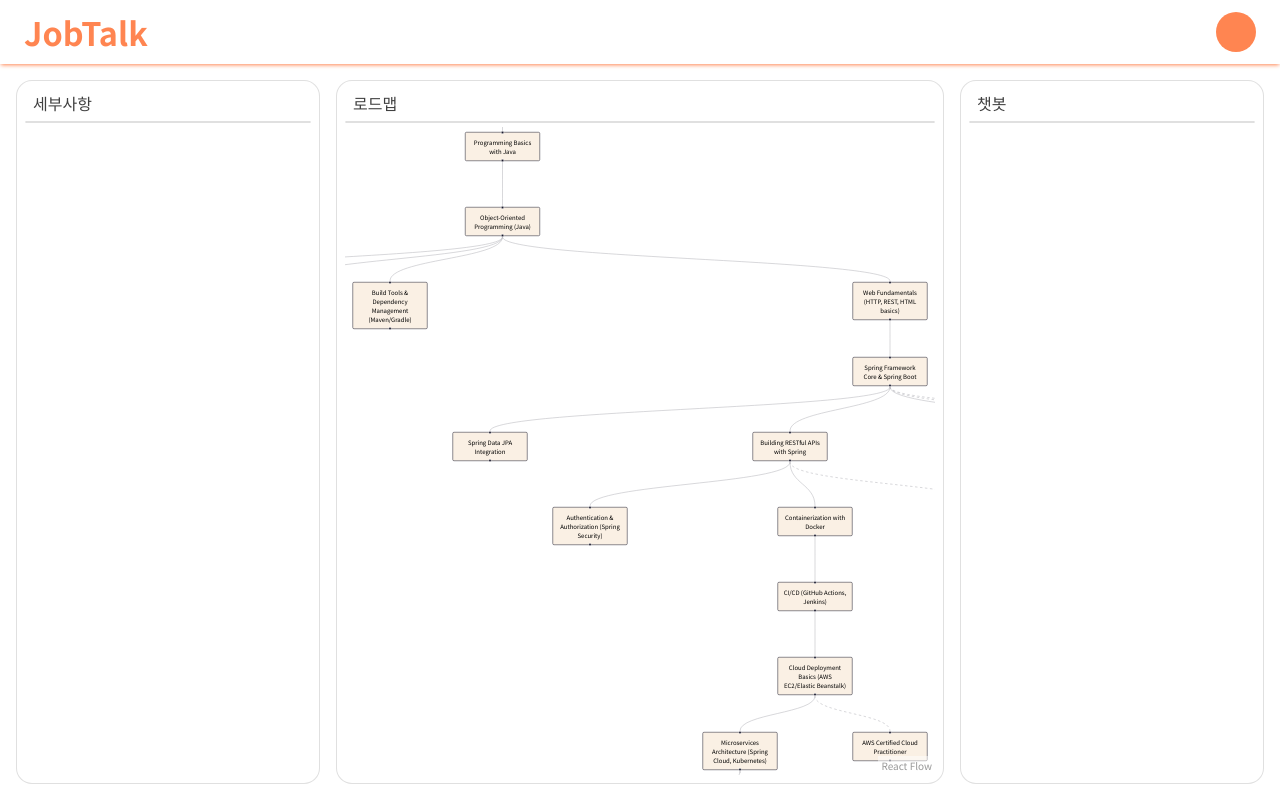
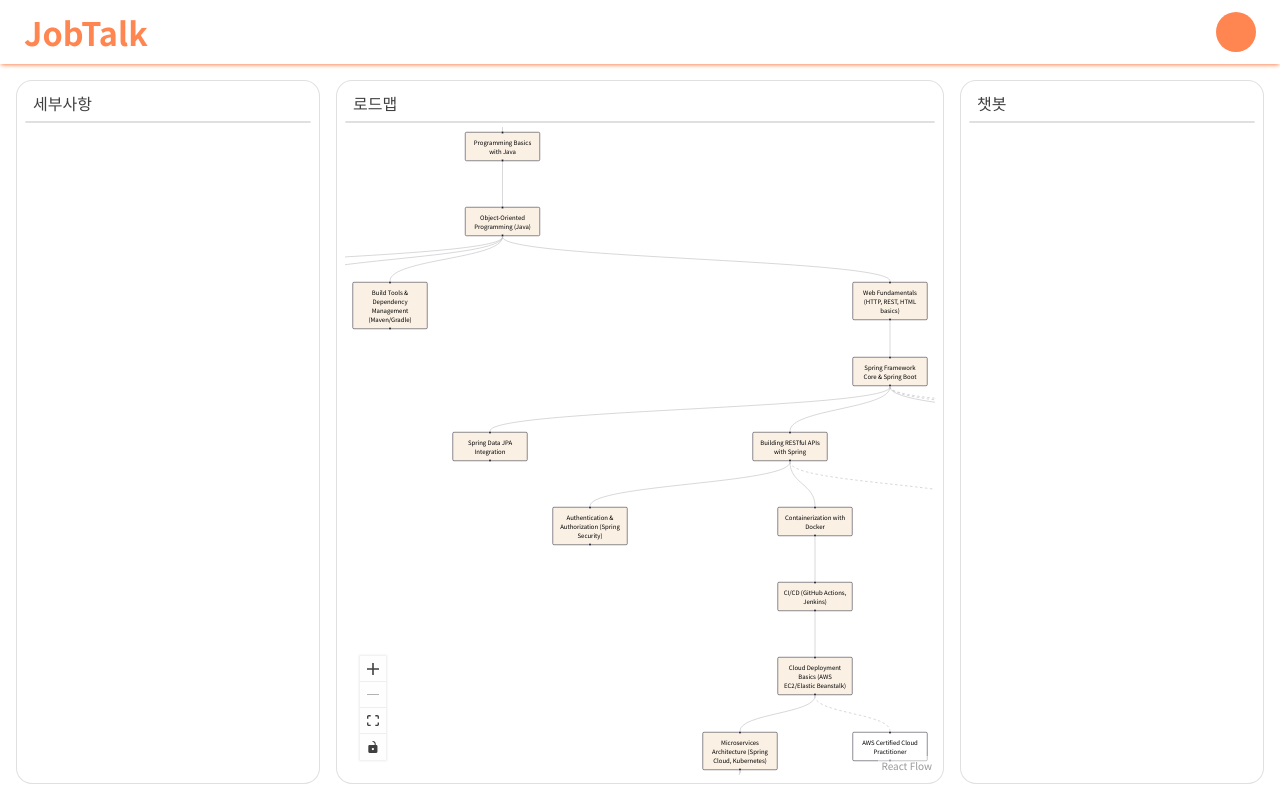
Before and after one commit to Vactor0911/jobtalk, a React (Vite) app in the folder frontend/: page /jobtalk/workspace/1 in a window 1280 px wide. Built offline with nearby package versions, Linux system fonts and the light colour scheme; no server answers; some icons are missing.

Commit message:
로드맵 뷰어 스타일 수정

```diff
--- a/frontend/src/components/workspace/RoadMapViewer.tsx
+++ b/frontend/src/components/workspace/RoadMapViewer.tsx
@@ -1,6 +1,6 @@
 import { Box, useTheme } from "@mui/material";
 import roadmapData from "../../assets/roadmap_test.json";
-import { ReactFlow } from "@xyflow/react";
+import { Controls, ReactFlow } from "@xyflow/react";
 
 import "@xyflow/react/dist/style.css";
 import { useCallback, useEffect, useState } from "react";
@@ -46,7 +46,7 @@ const RoadMapViewer = () => {
         data: { label: node.title },
         position: { x: 0, y: 0 }, // 초기 위치는 나중에 조정
         style: {
-          backgroundColor: theme.palette.secondary.main,
+          backgroundColor: node.isOptional ? "inherit" : theme.palette.secondary.main,
           color: "black",
         },
       }));
@@ -143,7 +143,9 @@ const RoadMapViewer = () => {
           console.log("Node clicked:", event, node);
         }}
         fitView
-      />
+      >
+        <Controls />
+      </ReactFlow>
     </Box>
   );
 };
```
